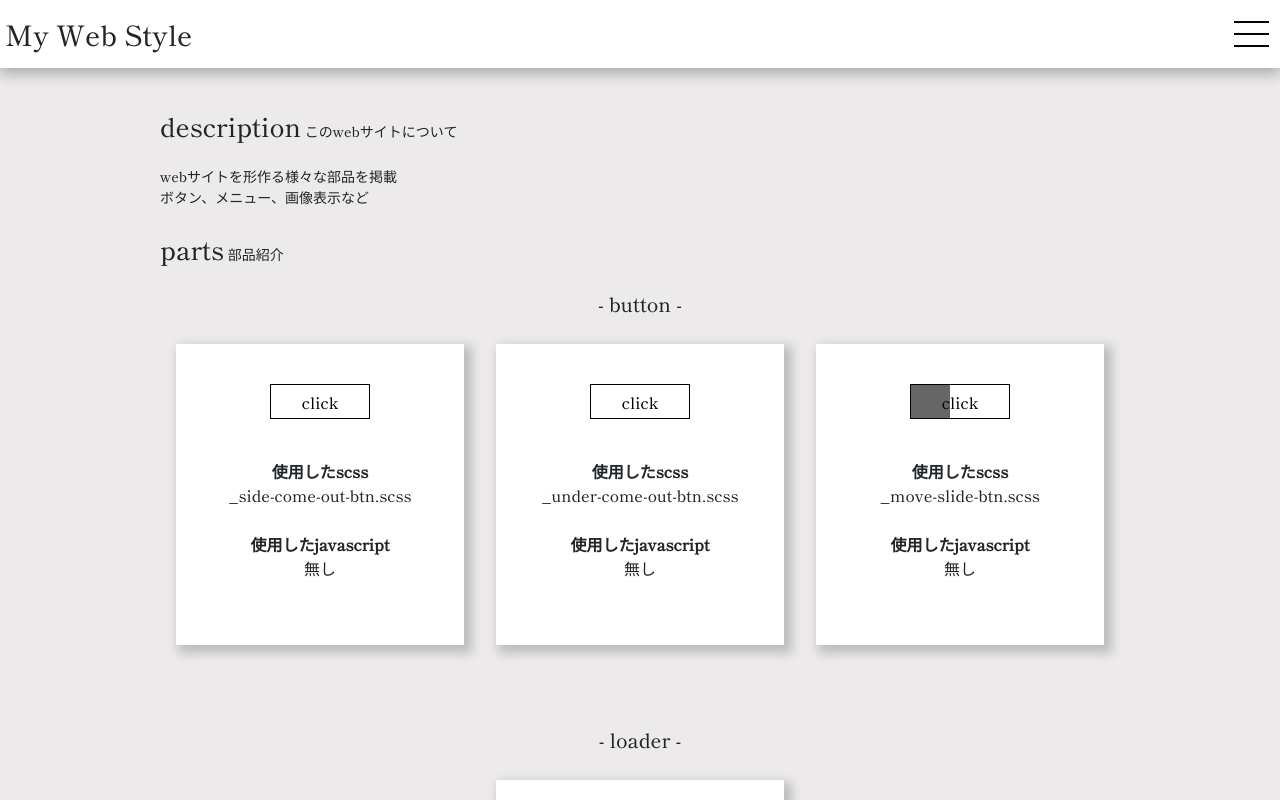
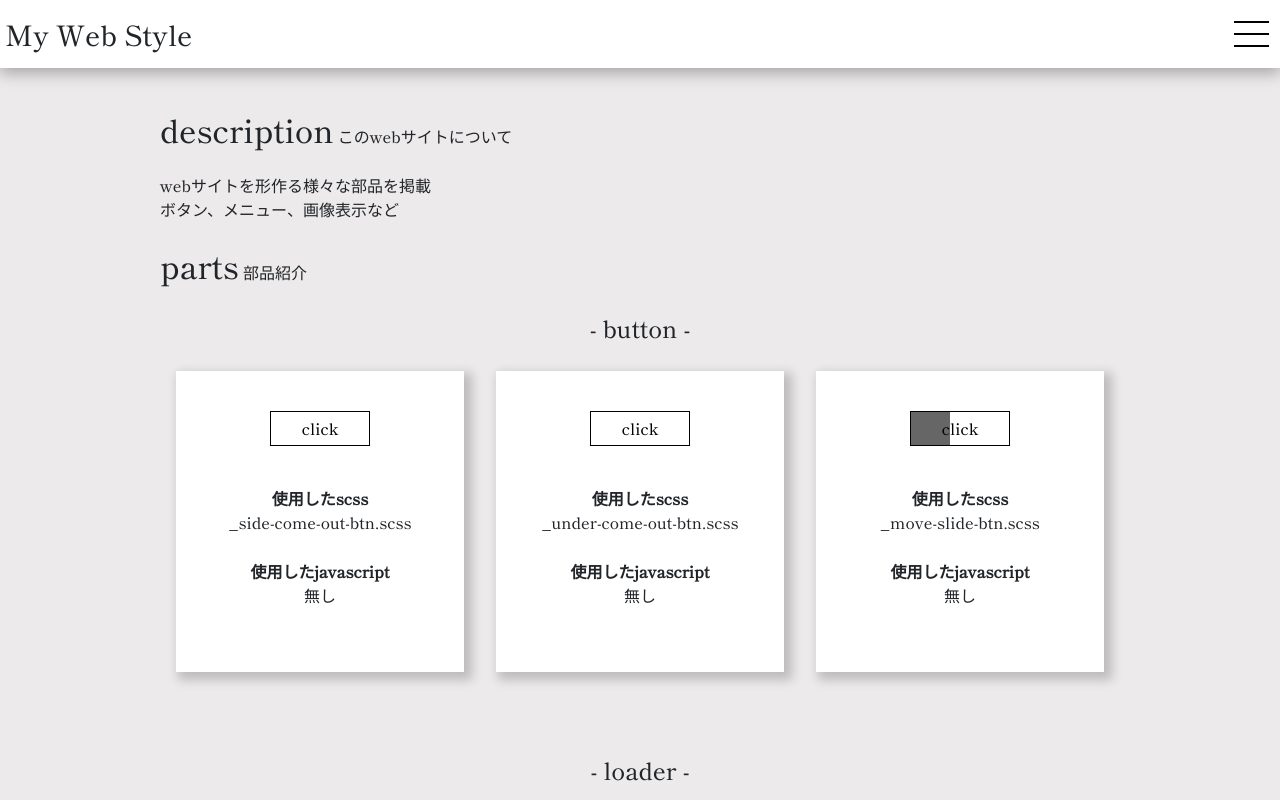
Before and after one commit to KojimaNaoyuki/webParts, a plain HTML site: page index.html in a window 1280 px wide. Shown: the top 800 px of the page. Drawn offline with nearby package versions, Linux system fonts and the light colour scheme.

Commit message:
2021/02/23/2

```diff
--- a/styles/breakpoints/_pc.scss
+++ b/styles/breakpoints/_pc.scss
@@ -1,3 +1,47 @@
+.mobile-menu-container {
+    & > ul {
+        & > li {
+            font-size: 26px;
+            & > ul {
+                & > li {
+                    font-size: 20px;
+                }
+
+            }
+        }
+    }
+}
+
+.font-title {
+    //サイトタイトルfont-size
+    font-size: 28px;
+}
+.font-heading {
+    //中見出しfont-size
+    padding-top: 70px;
+    margin-top: -70px;
+    font-size: 32px;
+}
+.font-s {
+    //font-size 小
+    font-size: 16px;
+}
+.small-heading {
+    //小見出し
+    position: relative;
+    text-align: center;
+    font-size: 24px;
+    padding-top: 70px;
+    margin-top: -70px;
+
+    &::before {
+        content: ' - ';
+    }
+    &::after {
+        content: ' - ';
+    }
+}
+
 .global-container {
     & .parts {
         &__button-content, &__loader-content {
```
Also changed, not shown: styles/style.css, 1 other file.
